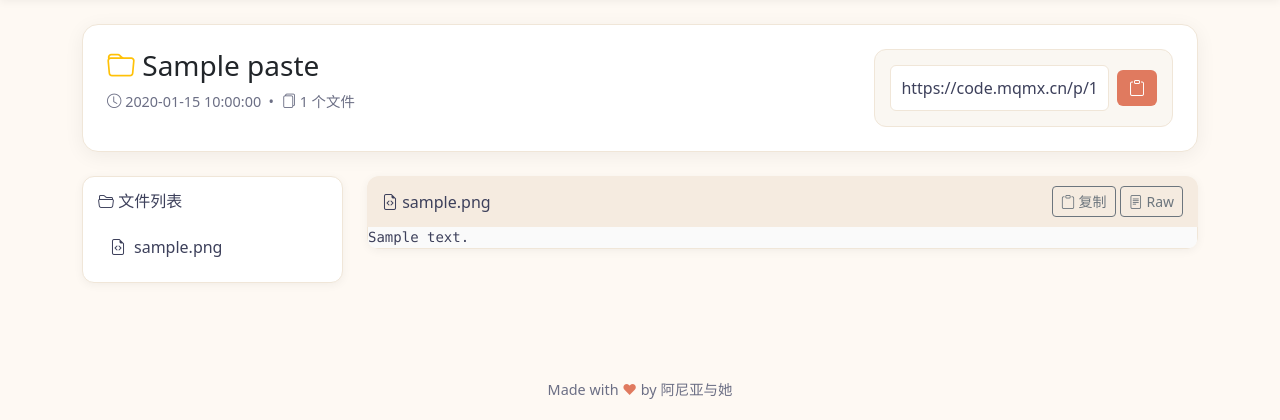
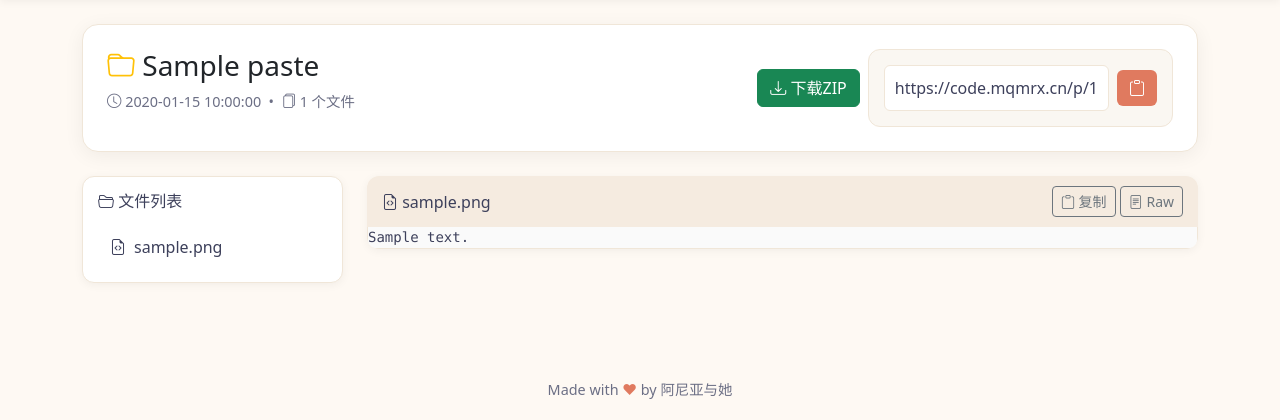
Before and after one commit to dreamfeelings/codeshare, a Flask app: page /p/1 in a window 1280 px wide. Shown: the part 63-483 px from the top of the page. Run offline with Flask 3, Linux system fonts and the light colour scheme; tables that the repository leaves empty hold one stand-in row (values such as "Sample post"); some libraries are stand-ins or nearby versions.

Commit message:
添加多文件目录下载ZIP功能

```diff
--- a/app.py
+++ b/app.py
@@ -1,7 +1,9 @@
-from flask import Flask, render_template, request, redirect, url_for, jsonify, abort
+from flask import Flask, render_template, request, redirect, url_for, jsonify, abort, send_file
 import sqlite3
 import uuid
 import os
+import io
+import zipfile
 from datetime import datetime, timedelta
 import threading
 import time
@@ -10,7 +12,7 @@ app = Flask(__name__)
 app.config['SECRET_KEY'] = 'your-secret-key-change-in-production'
 
 # 网站域名配置，部署时修改为你的域名
-SITE_URL = 'https://code.mqmx.cn'
+SITE_URL = 'https://code.mqmrx.cn'
 
 DATABASE = 'pastes.db'
 
@@ -149,6 +151,33 @@ def raw_file(paste_id, file_id):
             abort(404)
     return file['content'], 200, {'Content-Type': 'text/plain; charset=utf-8'}
 
+@app.route('/p/<paste_id>/download')
+def download_zip(paste_id):
+    """下载目录为ZIP文件"""
+    with get_db() as conn:
+        paste = conn.execute('SELECT * FROM pastes WHERE id = ?', (paste_id,)).fetchone()
+        if not paste or not paste['is_directory']:
+            abort(404)
+
+        files = conn.execute(
+            'SELECT filename, content FROM directory_files WHERE paste_id = ?',
+            (paste_id,)
+        ).fetchall()
+
+    # 创建ZIP文件
+    memory_file = io.BytesIO()
+    with zipfile.ZipFile(memory_file, 'w', zipfile.ZIP_DEFLATED) as zf:
+        for f in files:
+            zf.writestr(f['filename'], f['content'].encode('utf-8'))
+
+    memory_file.seek(0)
+    return send_file(
+        memory_file,
+        mimetype='application/zip',
+        as_attachment=True,
+        download_name=f"{paste['title']}.zip"
+    )
+
 @app.route('/api/recent')
 def recent_pastes():
     """获取最近的粘贴（可选功能）"""
--- a/templates/view.html
+++ b/templates/view.html
@@ -157,12 +157,19 @@
                         {% endif %}
                     </p>
                 </div>
+                <div class="d-flex gap-2 align-items-center flex-wrap">
+                    {% if paste.is_directory %}
+                    <a href="{{ url_for('download_zip', paste_id=paste.id) }}" class="btn btn-success">
+                        <i class="bi bi-download"></i> 下载ZIP
+                    </a>
+                    {% endif %}
                     <div class="share-box">
                         <div class="d-flex gap-2 align-items-center">
                             <span class="share-url" id="shareUrl">{{ share_url }}</span>
                             <button class="btn btn-primary" onclick="copyUrl()">
                                 <i class="bi bi-clipboard"></i>
                             </button>
+                        </div>
                     </div>
                 </div>
             </div>
```
Lines whose indentation alone changed are shown as unchanged.
